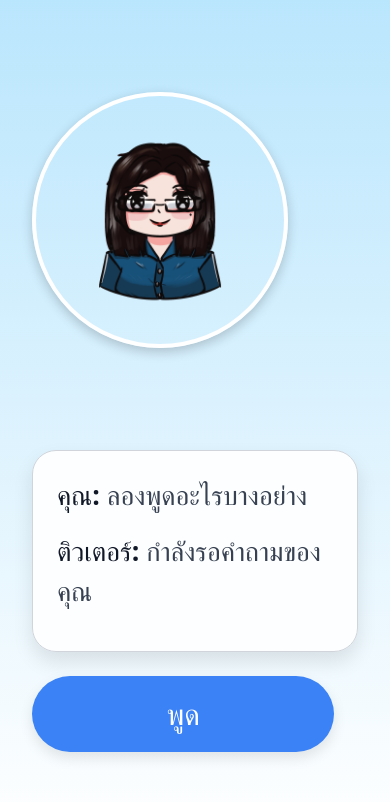
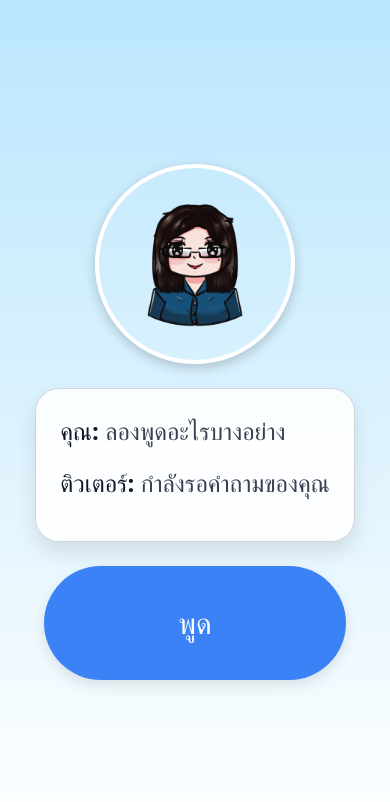
Before and after one commit to zymple/iamteacher, a React (Vite) app: page / in a window 390 px wide. Shown: the top 802 px of the page. Built offline with nearby package versions, Linux system fonts and the light colour scheme; no server answers.

Commit message:
Make items fit better on small screens

```diff
--- a/src/App.css
+++ b/src/App.css
@@ -2,11 +2,13 @@
   box-sizing: border-box;
 }
 
-
-
 body {
   margin: 0;
   padding: 0;
+  display: flex;
+  flex-direction: column;
+  align-items: center;
+  justify-content: center;
   background: linear-gradient(to bottom, #bae6fd, #ffffff);
   color: #1f2937;
   height: 100vh;
@@ -17,21 +19,21 @@ body {
   min-height: 100vh;
   display: flex;
   flex-direction: column;
+  align-items: center;
   justify-content: center;
-  align-items: center;
   padding: 1rem;
 }
 
 .scene-wrapper {
-  position: relative;
-  max-width: 640px;
-  width: 100%;
   padding: 1rem;
+  display: flex;
+  flex-direction: column;
+  align-items: center;
 }
 
 .avatar {
-  width: 256px;
-  height: 256px;
+  width: 200px;
+  height: 200px;
   border-radius: 50%;
   border: 4px solid white;
   box-shadow: 0 4px 12px rgba(0, 0, 0, 0.2);
@@ -44,19 +46,24 @@ body {
   border: 1px solid #d1d5db;
   border-radius: 1.5rem;
   padding: 1.5rem;
-  margin-top: 6rem;
+  margin-top: 1.5rem;
   box-shadow: 0 10px 20px rgba(0, 0, 0, 0.1);
   animation: fadeIn 0.5s ease-in-out;
 }
 
 .dialogue-text {
-  font-size: 20pt;
+  font-size: 18pt;
   color: #374151;
   margin-bottom: 1rem;
 }
 
 .dialogue-text strong {
   color: #111827;
+}
+
+.page-title {
+  position: absolute;
+  top: 2%;
 }
 
 .control-button {
@@ -66,7 +73,7 @@ body {
   font-weight: 700;
   color: white;
   width: 8cm;
-  height: 2cm;
+  height: 3cm;
   border: none;
   border-radius: 9999px;
   box-shadow: 0 6px 14px rgba(0, 0, 0, 0.1);
```
